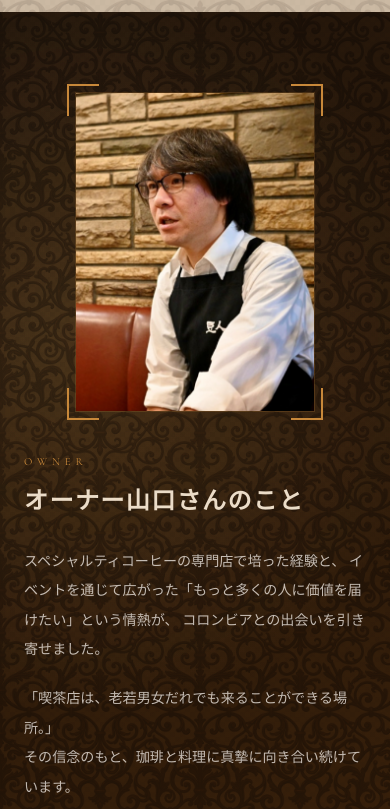
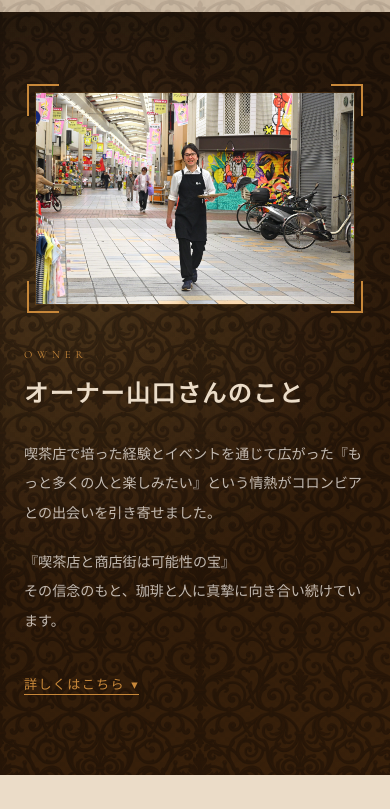
Before and after one commit to yukamizugaki-crypto/coffeecolumbia, a plain HTML site: page index.html in a window 390 px wide. Shown: the part 6176-6985 px from the top of the page. Drawn offline with nearby package versions, Linux system fonts and the light colour scheme.

Commit message:
Update owner photo to JPG, adapt styling, and update bio description

```diff
--- a/index.html
+++ b/index.html
@@ -317,7 +317,7 @@
     <div class="section-inner owner-inner">
       <div class="owner-photo-block">
         <div class="owner-photo-frame">
-          <img src="img/オーナー.png" alt="オーナー山口さん" class="owner-photo" />
+          <img src="img/オーナー.jpg" alt="オーナー山口さん" class="owner-photo" />
           <div class="iron-corner-tl" aria-hidden="true"></div>
           <div class="iron-corner-tr" aria-hidden="true"></div>
           <div class="iron-corner-bl" aria-hidden="true"></div>
@@ -328,20 +328,18 @@
         <p class="section-label">OWNER</p>
         <h2 class="section-title">オーナー山口さんのこと</h2>
         <p class="owner-body">
-          スペシャルティコーヒーの専門店で培った経験と、
-          イベントを通じて広がった「もっと多くの人に価値を届けたい」という情熱が、
-          コロンビアとの出会いを引き寄せました。
+          喫茶店で培った経験とイベントを通じて広がった『もっと多くの人と楽しみたい』という情熱がコロンビアとの出会いを引き寄せました。
         </p>
         <p class="owner-body">
-          「喫茶店は、老若男女だれでも来ることができる場所。」<br/>
-          その信念のもと、珈琲と料理に真摯に向き合い続けています。
+          『喫茶店と商店街は可能性の宝』<br/>
+          その信念のもと、珈琲と人に真摯に向き合い続けています。
         </p>
 
         <!-- Expand / Collapse -->
         <div class="owner-full-wrap" id="owner-full" aria-hidden="true">
           <div class="owner-full-text">
             <p>
-              新しいオーナーの山口さんは、元々ジャパンコーヒーフェスティバルと関わる珈琲店で勤務。鳥取のイベントへ参加した際、「イベント以外でも、価値提供したい」という気持ちが高まったそうです。
+              新しいオーナーの山口さんは、ジャパンコーヒーフェスティバルの運営をしている方の鳥取でのイベントに参加。そこから、「イベント以外でも、価値提供したい」という気持ちが高まったそうです。
             </p>
             <p>
               週に一回、店を間借りして珈琲を振る舞っていたところ、三和本通商店街の関係者との縁でお店を継ぐことになりました。
--- a/style.css
+++ b/style.css
@@ -961,12 +961,12 @@ a {
 }
 .owner-photo-frame {
   position: relative;
-  max-width: 280px;
+  max-width: 380px;
   width: 100%;
 }
 .owner-img-placeholder {
   width: 100%;
-  aspect-ratio: 3/4;
+  aspect-ratio: 3/2;
   background: rgba(200,160,128,0.18);
   border: 1px solid rgba(200,136,58,0.2);
   display: flex;
@@ -975,7 +975,7 @@ a {
 }
 .owner-photo {
   width: 100%;
-  aspect-ratio: 3/4;
+  aspect-ratio: 3/2;
   object-fit: cover;
   border: 1px solid rgba(200, 136, 58, 0.2);
   display: block;
@@ -1290,7 +1290,7 @@ a.info-contact-value:hover { color: var(--clr-brown-mid); }
   .access-map iframe { height: 300px; }
 
   .owner-inner { grid-template-columns: 1fr; }
-  .owner-photo-frame { max-width: 240px; margin: 0 auto; }
+  .owner-photo-frame { max-width: 320px; margin: 0 auto; }
 }
 
 /* ============================================================
```
Also changed, not shown: img/オーナー.jpg (added), img/オーナー.png (deleted).
